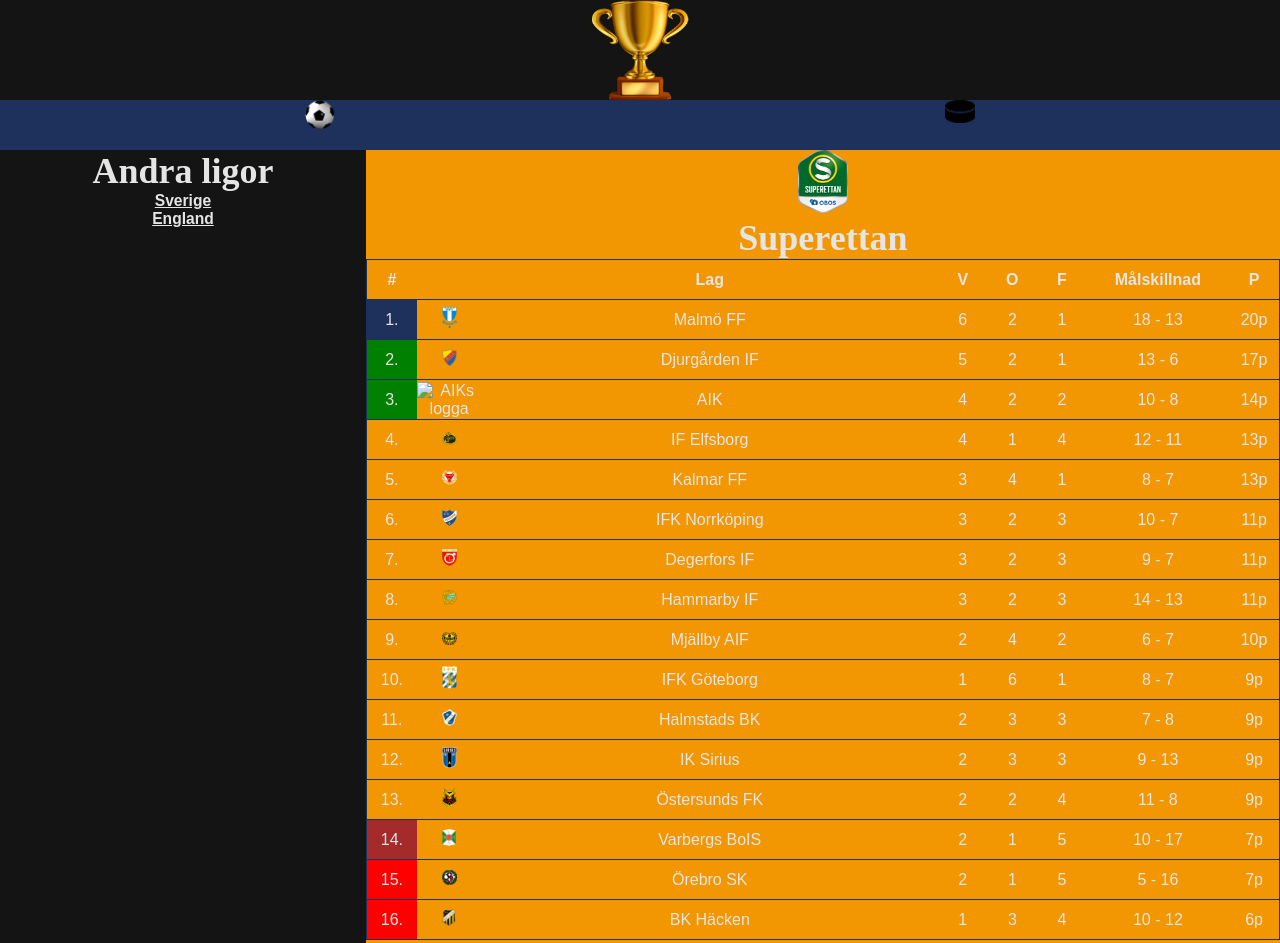
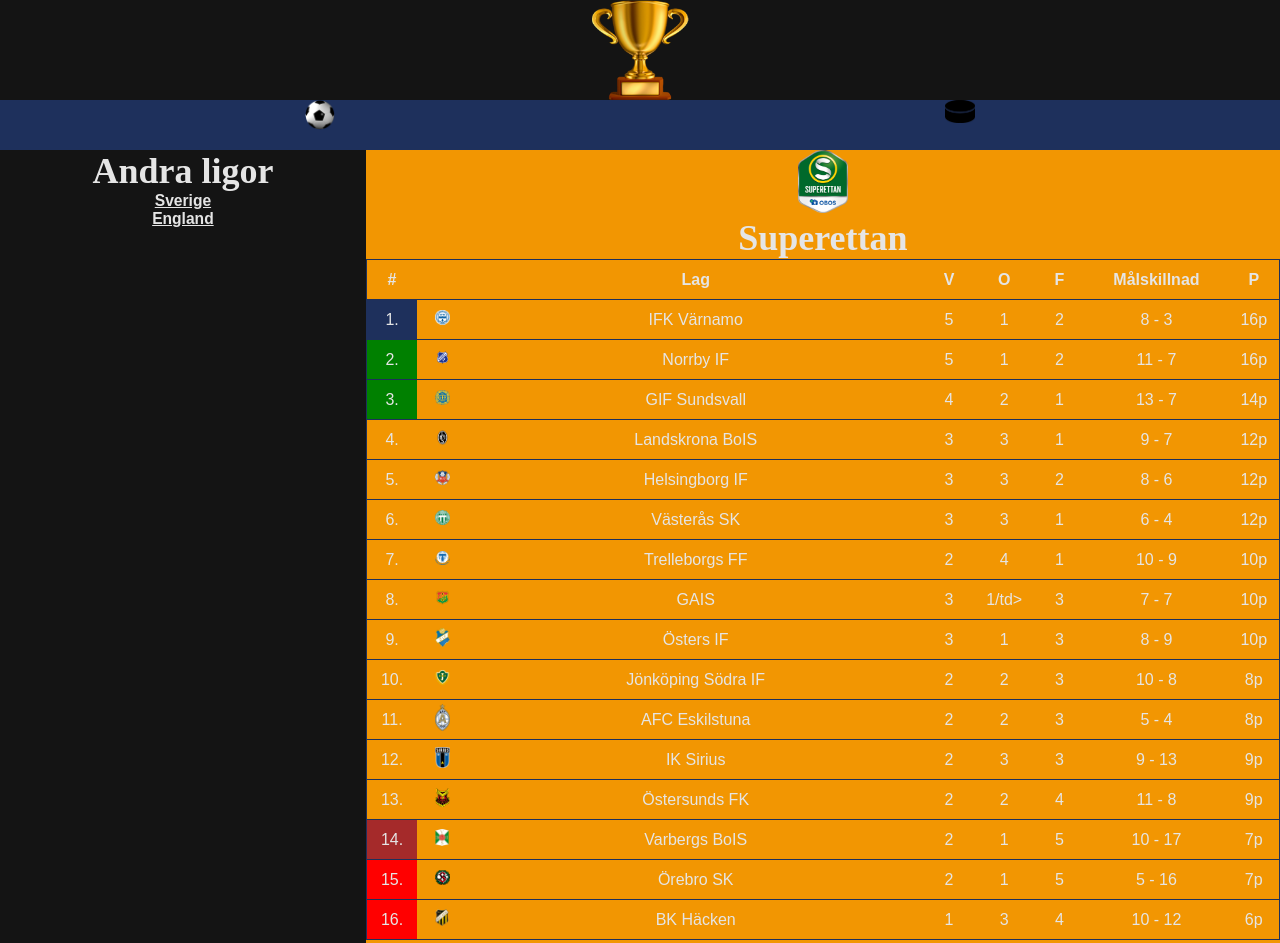
Before and after one commit to Lorens123/Sport24, a plain HTML site: page superettan.html in a window 1280 px wide. Shown: the top 943 px of the page. Drawn offline with Linux system fonts and the light colour scheme.

Commit message:
mer ändringar i tabellen för Superettan

```diff
--- a/superettan.html
+++ b/superettan.html
@@ -89,158 +89,157 @@
                         <tr>
                             <td class="promotion">1.</td>
                             <td>
-                                <img src="img/malmoff-logo.png" alt="Malmö FFs logga" width="15px">
+                                <img src="img/varnamo-logo.png" alt="Malmö FFs logga" width="15px">
                             </td>
                             <td>
-                                Malmö FF
+                                IFK Värnamo
                             </td>
-                            <td>6</td>
+                            <td>5</td>
+                            <td>1</td>
                             <td>2</td>
-                            <td>1</td>
-                            <td>18 - 13</td>
-                            <td>20p</td>
+                            <td>8 - 3</td>
+                            <td>16p</td>
                         </tr>
                         <tr>
                             <td class="second-promotion">2.</td>
                             <td>
-                                <img src="img/djurgarden-logo.png" alt="Djurgårdens logga" width="15px">
+                                <img src="img/norrby-logo.png" alt="Djurgårdens logga" width="15px">
                             </td>
                             <td>
-                                Djurgården IF
+                                Norrby IF
                             </td>
                             <td>5</td>
+                            <td>1</td>
                             <td>2</td>
-                            <td>1</td>
-                            <td>13 - 6</td>
-                            <td>17p</td>
+                            <td>11 - 7</td>
+                            <td>16p</td>
 
                         </tr>
                         <tr>
                             <td class="second-promotion">3.</td>
                             <td>
-                                <img src="img/aik-logo.png" alt="AIKs logga" width="15px">
+                                <img src="img/sundsvall-logga.png" alt="AIKs logga" width="15px">
                             </td>
                             <td>
-                                AIK
+                                GIF Sundsvall
                             </td>
                             <td>4</td>
                             <td>2</td>
-                            <td>2</td>
-
-                            <td>10 - 8</td>
+                            <td>1</td>
+                            <td>13 - 7</td>
                             <td>14p</td>
                         </tr>
                         <tr>
                             <td>4.</td>
                             <td>
-                                <img src="img/elfsborg-logga.png" alt="Elfsborgs logga" width="15px">
+                                <img src="img/landskrona-logo.png" alt="Elfsborgs logga" width="15px">
                             </td>
                             <td>
-                                IF Elfsborg
+                                Landskrona BoIS
                             </td>
-                            <td>4</td>
+                            <td>3</td>
+                            <td>3</td>
                             <td>1</td>
-                            <td>4</td>
-                            <td>12 - 11</td>
-                            <td>13p</td>
+                            <td>9 - 7</td>
+                            <td>12p</td>
                         </tr>
                         <tr>
                             <td>5.</td>
                             <td>
-                                <img src="img/kalmar-logo.png" alt="Kalmars Logga" width="15px">
+                                <img src="img/helsingborg-logga.png" alt="Kalmars Logga" width="15px">
                             </td>
                             <td>
-                                Kalmar FF
+                                Helsingborg IF
                             </td>
                             <td>3</td>
-                            <td>4</td>
-                            <td>1</td>
-                            <td>8 - 7</td>
-                            <td>13p</td>
+                            <td>3</td>
+                            <td>2</td>
+                            <td>8 - 6</td>
+                            <td>12p</td>
                         </tr>
                         <tr>
                             <td>6.</td>
                             <td>
-                                <img src="img/ifknorrkoping-logo.png" alt="Norrköpings logga" width="15px">
+                                <img src="img/vasteras-logo.png" alt="Norrköpings logga" width="15px">
                             </td>
                             <td>
-                                IFK Norrköping
+                                Västerås SK
                             </td>
                             <td>3</td>
-                            <td>2</td>
                             <td>3</td>
-                            <td>10 - 7</td>
-                            <td>11p</td>
+                            <td>1</td>
+                            <td>6 - 4</td>
+                            <td>12p</td>
                         </tr>
                         <tr>
                             <td>7.</td>
                             <td>
-                                <img src="img/degerfors-logo.png" alt="Degerfors logga" width="15px">
+                                <img src="img/trelleborg-logo.png" alt="Degerfors logga" width="15px">
                             </td>
                             <td>
-                                Degerfors IF
+                                Trelleborgs FF
                             </td>
-                            <td>3</td>
                             <td>2</td>
-                            <td>3</td>
-                            <td>9 - 7</td>
-                            <td>11p</td>
+                            <td>4</td>
+                            <td>1</td>
+                            <td>10 - 9</td>
+                            <td>10p</td>
                         </tr>
                         <tr>
                             <td>8.</td>
                             <td>
-                                <img src="img/hammarby-logo.png" alt="Hammarbys logga" width="15px">
+                                <img src="img/gais-logo.png" alt="Hammarbys logga" width="15px">
                             </td>
                             <td>
-                                Hammarby IF
+                                GAIS
                             </td>
                             <td>3</td>
-                            <td>2</td>
+                            <td>1/td>
                             <td>3</td>
-                            <td>14 - 13</td>
-                            <td>11p</td>
+                            <td>7 - 7</td>
+                            <td>10p</td>
                         </tr>
                         <tr>
                             <td>9.</td>
                             <td>
-                                <img src="img/mjallby-logo.png" alt="Mjällby logga" width="15px">
+                                <img src="img/osters-logo.png" alt="Mjällby logga" width="15px">
                             </td>
                             <td>
-                                Mjällby AIF
+                                Östers IF
                             </td>
-                            <td>2</td>
-                            <td>4</td>
-                            <td>2</td>
-                            <td>6 - 7</td>
+                            <td>3</td>
+                            <td>1</td>
+                            <td>3</td>
+                            <td>8 - 9</td>
                             <td>10p</td>
                         </tr>
                         <tr>
                             <td>10.</td>
                             <td>
-                                <img src="img/ifkgoteborg-logo.png" alt="IFK Göteborgs logga" width="15px">
+                                <img src="img/jonkoping.png" alt="IFK Göteborgs logga" width="15px">
                             </td>
                             <td>
-                                IFK Göteborg
+                                Jönköping Södra IF
                             </td>
-                            <td>1</td>
-                            <td>6</td>
-                            <td>1</td>
-                            <td>8 - 7</td>
-                            <td>9p</td>
+                            <td>2</td>
+                            <td>2</td>
+                            <td>3</td>
+                            <td>10 - 8</td>
+                            <td>8p</td>
                         </tr>
                         <tr>
                             <td>11.</td>
                             <td>
-                                <img src="img/halmstad-logo.png" alt="Halmstads logga" width="15px">
+                                <img src="img/eskilstuna.png" alt="Halmstads logga" width="15px">
                             </td>
                             <td>
-                                Halmstads BK
+                                AFC Eskilstuna
                             </td>
                             <td>2</td>
+                            <td>2</td>
                             <td>3</td>
-                            <td>3</td>
-                            <td>7 - 8</td>
-                            <td>9p</td>
+                            <td>5 - 4</td>
+                            <td>8p</td>
                         </tr>
                         <tr>
                             <td>12.</td>
```
